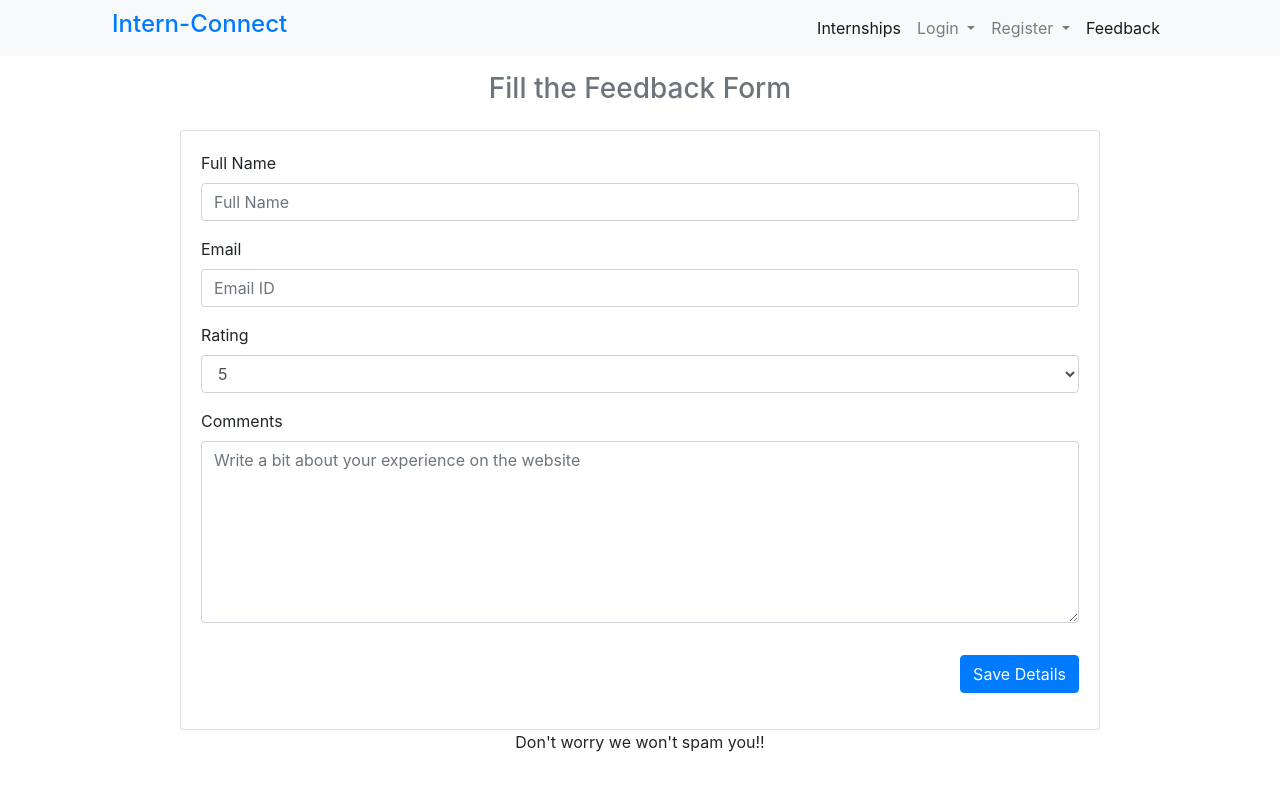
After one commit to sidjmishra/Internship-Portal, a PHP site: page /feedback.php in a window 1280 px wide. The commit adds this page. Run offline with PHP 8.4, Linux system fonts and the light colour scheme.

Commit message:
Final Changes

```diff
--- /dev/null
+++ b/feedback.php
@@ -0,0 +1,129 @@
+<?php
+	include('./config/db.php');
+    include('./action/core.php');
+
+    // Create Instance of core class
+    $obj = new dataOperaion;
+
+    include('./partials/session-manager.php');
+
+    if(isset($_POST['full_name']) && isset($_POST['email']) && isset($_POST['rating']) && isset($_POST['comments'])) {
+
+        $full_name = $_POST['full_name'];
+        $email = $_POST['email'];
+        $rating = $_POST['rating'];
+        $comments = $_POST['comments'];
+
+        $values = array(
+            "name" => $full_name,
+            "email" => $email,
+            "rating" => $rating,
+            "comments" => $comments,
+        );
+
+        // $feedql = "INSERT INTO feedback(name, email, rating, comments) VALUES('$full_name', '$email', $rating, '$comments')";
+        // $result = mysqli_query($this -> con, $feedql);
+        if ($obj->insert("feedback", $values)) {
+            header("location: feedback.php");
+        } else {
+            echo '';
+        }
+    } else {
+        echo '';
+    }
+
+?>
+
+<!DOCTYPE html>
+<html>
+	<head>
+        <title>Intern-Connect | Feedback Form</title>
+        <meta charset="utf-8">
+        <meta name="viewport" content="width=device-width, initial-scale=1, shrink-to-fit=no">
+        <link rel="stylesheet" href="https://stackpath.bootstrapcdn.com/bootstrap/4.3.1/css/bootstrap.min.css" integrity="sha384-ggOyR0iXCbMQv3Xipma34MD+dH/1fQ784/j6cY/iJTQUOhcWr7x9JvoRxT2MZw1T" crossorigin="anonymous">
+        <link href="https://cdnjs.cloudflare.com/ajax/libs/select2/4.0.10/css/select2.min.css" rel="stylesheet" />
+        <link rel="stylesheet" href="./assets/css/style.css">
+    </head>
+
+	<body>
+		<?php include('./partials/nav.php'); ?>
+        <div class="container">
+			<div class="row">
+            <div class="col-md-12">
+                <h3 class="pt-3 text-center text-muted">Fill the Feedback Form</h3>
+            </div>
+        </div>
+        <div class="row py-3">
+            <div class="col-md-10 m-auto">
+                <div class="card">
+                    <div class="card-body">
+                        <form method="post" action="feedback.php">
+                            <div class="row">
+                                <div class="col-md-12">
+                                    <div class="form-group">
+                                        <label for="full_name">Full Name</label>
+                                        <input type="text" class="form-control" id="full_name" name="full_name" placeholder="Full Name" required minlength="3" maxlength="150">
+                                    </div>
+                                </div>
+                            </div>
+
+                            <div class="row">
+                                <div class="col-md-12">
+                                    <div class="form-group">
+                                        <label for="email">Email</label>
+                                        <input type="email" class="form-control" id="email" name="email" placeholder="Email ID" required>
+                                    </div>
+                                </div>
+                            </div>
+                            <div class="row">
+                                <div class="col-md-12">
+                                    <div class="form-group">
+                                        <label for="rating">Rating</label>
+                                        <select name="rating" id="rating" class="form-control" required>
+                                            <option value="5">5</option>
+                                            <option value="4">4</option>
+                                            <option value="3">3</option>
+                                            <option value="2">2</option>
+                                            <option value="1">1</option>
+                                        </select>
+                                    </div>
+                                </div>
+                            </div>
+
+                            <div class="row">
+                                <div class="col-md-12">
+                                    <div class="form-group">
+                                        <label for="comments">Comments</label>
+                                        <textarea name="comments" id="comments" class="form-control" rows="7" placeholder="Write a bit about your experience on the website" required></textarea>
+                                    </div>
+                                </div>
+                            </div>
+                            <button type="submit" name="add_feedback" class="btn btn-primary my-3 float-right">Save Details</button>
+                        </form>
+                    </div>
+                </div>
+                <div class="container" align="center">
+                    <p>Don't worry we won't spam you!!</p>
+                </div>
+            </div>
+        </div>
+		</div>
+        <script src="https://code.jquery.com/jquery-3.3.1.slim.min.js" integrity="sha384-q8i/X+965DzO0rT7abK41JStQIAqVgRVzpbzo5smXKp4YfRvH+8abtTE1Pi6jizo" crossorigin="anonymous"></script>
+    <script src="https://cdnjs.cloudflare.com/ajax/libs/popper.js/1.14.7/umd/popper.min.js" integrity="sha384-UO2eT0CpHqdSJQ6hJty5KVphtPhzWj9WO1clHTMGa3JDZwrnQq4sF86dIHNDz0W1" crossorigin="anonymous"></script>
+    <script src="https://stackpath.bootstrapcdn.com/bootstrap/4.3.1/js/bootstrap.min.js" integrity="sha384-JjSmVgyd0p3pXB1rRibZUAYoIIy6OrQ6VrjIEaFf/nJGzIxFDsf4x0xIM+B07jRM" crossorigin="anonymous"></script>
+    <!-- Select2 Plugin -->
+    <script src="https://cdnjs.cloudflare.com/ajax/libs/select2/4.0.10/js/select2.min.js"></script>
+    <!-- Jquery Validation -->
+    <script src="https://cdnjs.cloudflare.com/ajax/libs/jquery-validate/1.19.1/jquery.validate.min.js"></script>
+    <script src="https://cdnjs.cloudflare.com/ajax/libs/jquery-validate/1.19.1/additional-methods.min.js"></script>
+    <script>
+        $(document).ready(function() {
+            $('.select2').select2();
+            $('.select2-selection--single').css({
+                "padding-top": "3px",
+                "height": "38px"
+            })
+        });
+    </script>
+</body>
+</html>
--- a/partials/nav.php
+++ b/partials/nav.php
@@ -63,6 +63,10 @@
         <a class="dropdown-item" href="employer-registration.php">Register as Employer</a>
       </div>
     </li>';
+
+    echo '<li class="nav-item active">
+        <a class="nav-link" href="feedback.php">Feedback<span class="sr-only">(current)</span></a>
+      </li>';
       }
       ?>
     </ul>
```
Also changed, not shown: partials/footer.php (+10 -0 lines), internship_portal.sql.
